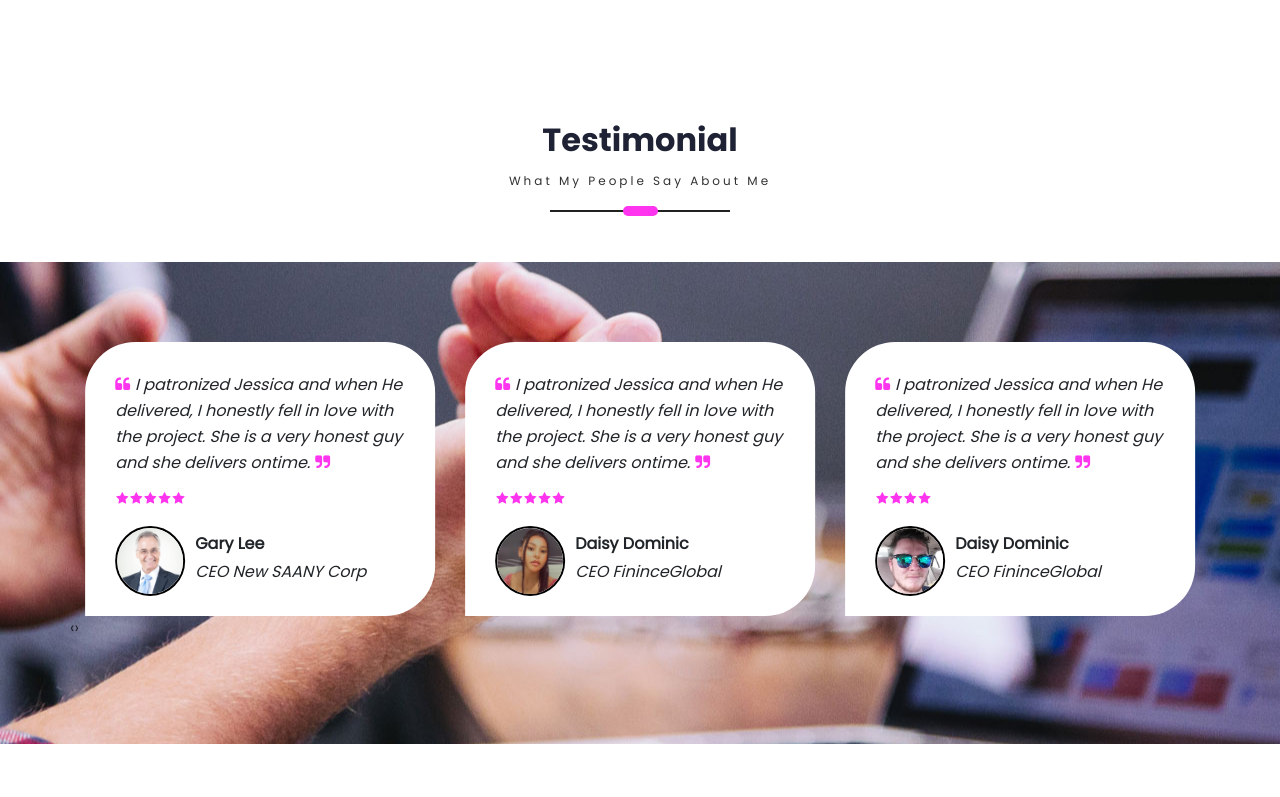
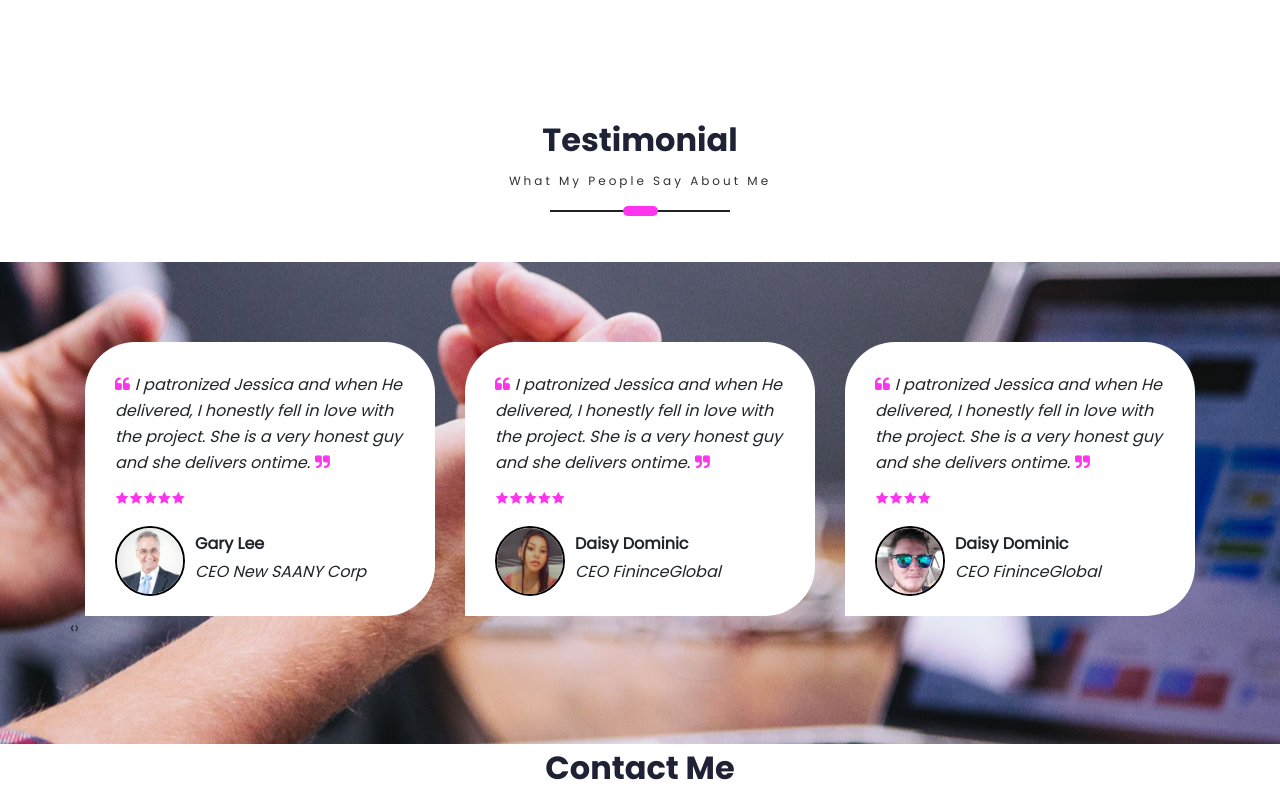
Before and after one commit to ellijs/Jessica-Lee, a React (Create React App) app in the folder jessica-lee/: page / in a window 1280 px wide. Shown: the part 2000-2797 px from the top of the page. Before the commit the page ends 2744 px from the top, so only its background shows below. Built offline with nearby package versions, Linux system fonts and the light colour scheme; a web font is replaced by a local one.

Commit message:
Contactme ScreenHeading

```diff
--- a/jessica-lee/src/PortfolioContainer/ContactMe/ContactMe.js
+++ b/jessica-lee/src/PortfolioContainer/ContactMe/ContactMe.js
@@ -16,7 +16,11 @@ function ContactMe(props) {
     const fadeInSubscription = () => ScrollService.currentScreenFadeIn.subscribe(fadeInScreenHandler)
 
     return (
-        <div>
+        <div className='main-container' id={props.id || ''}>
+            <ScreenHeading
+            subHeading={"Let's Keep In Touch"}
+            title={'Contact Me'}
+            />
 
         </div>
     );
```
